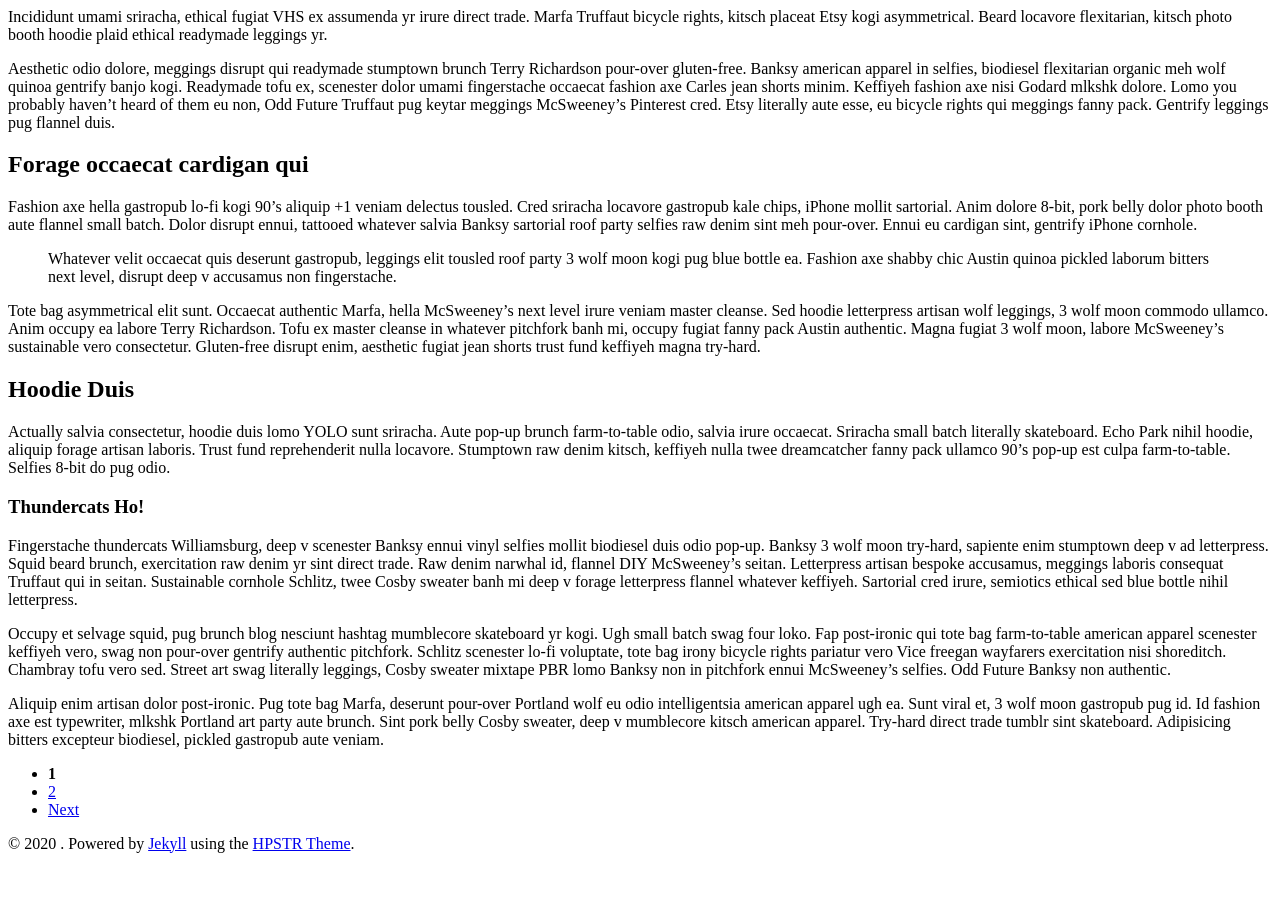
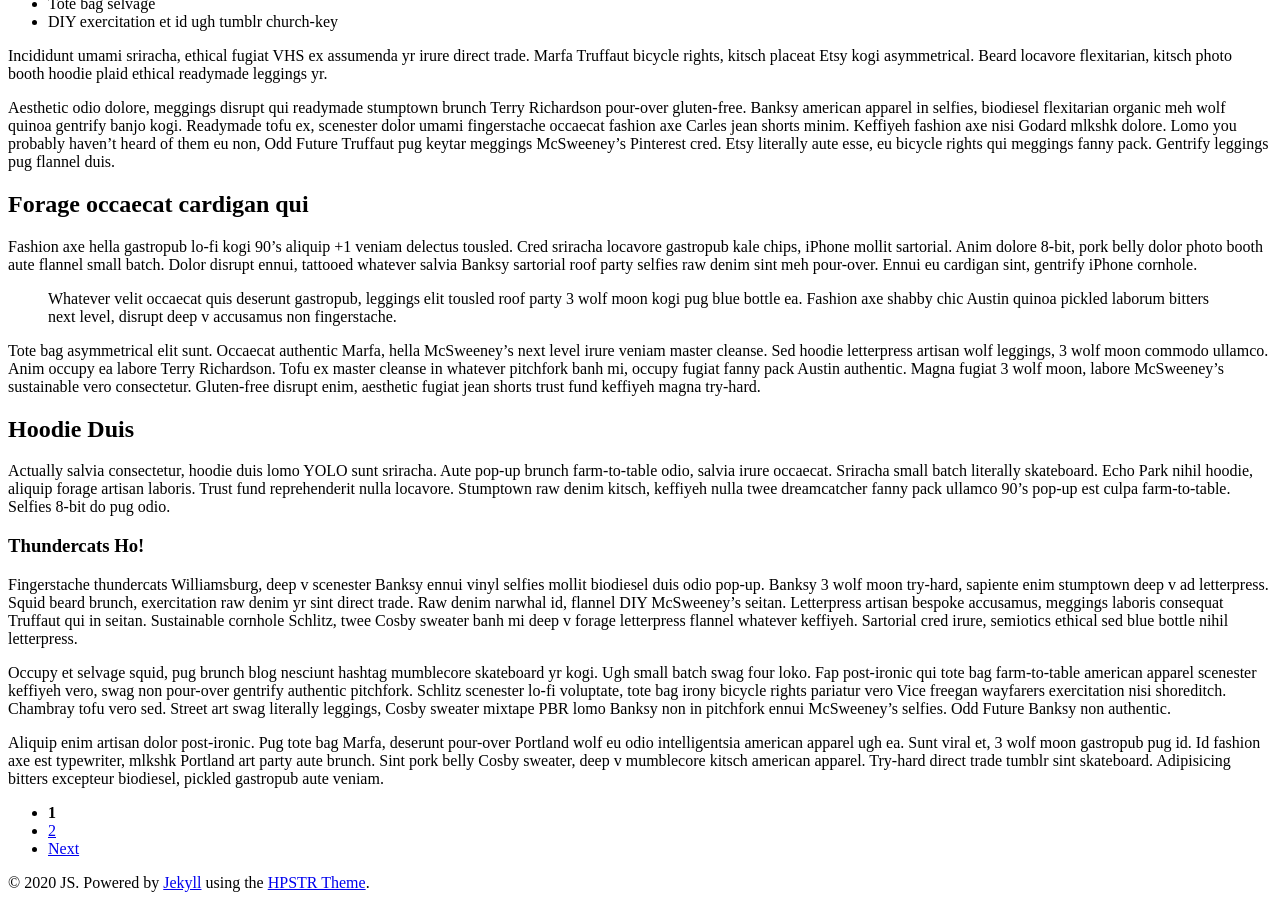
Before and after one commit to JS-Choi513/closed_blog_repository, a Jekyll site: the page built from index.html, in a window 1280 px wide and 900 px high, scrolled down 3352 px. Built offline with Jekyll 4.4.1, drawn with Linux system fonts in a browser that asks for light colours; nearby versions of some CDN libraries; the list of posts is cut into pages by our own code; before the commit the page ends 4213 px from its top, so only the background shows below that.

```diff
--- a/_config.yml
+++ b/_config.yml
@@ -10,7 +10,7 @@ baseurl: ""
 
 # Owner/author information
 owner:
-  name:
+  name:           JS
   avatar:         avatar.jpg
   bio:            "Your bio goes here. It shouldn't be super long but a good sentence or two should suffice."
   email:          you@email.com
```
